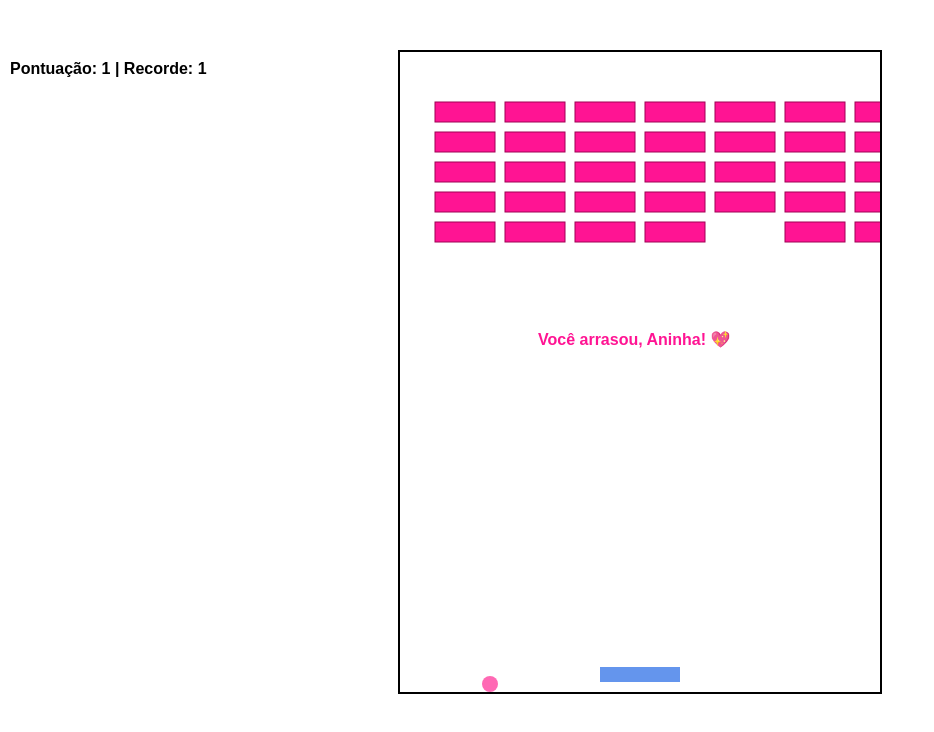
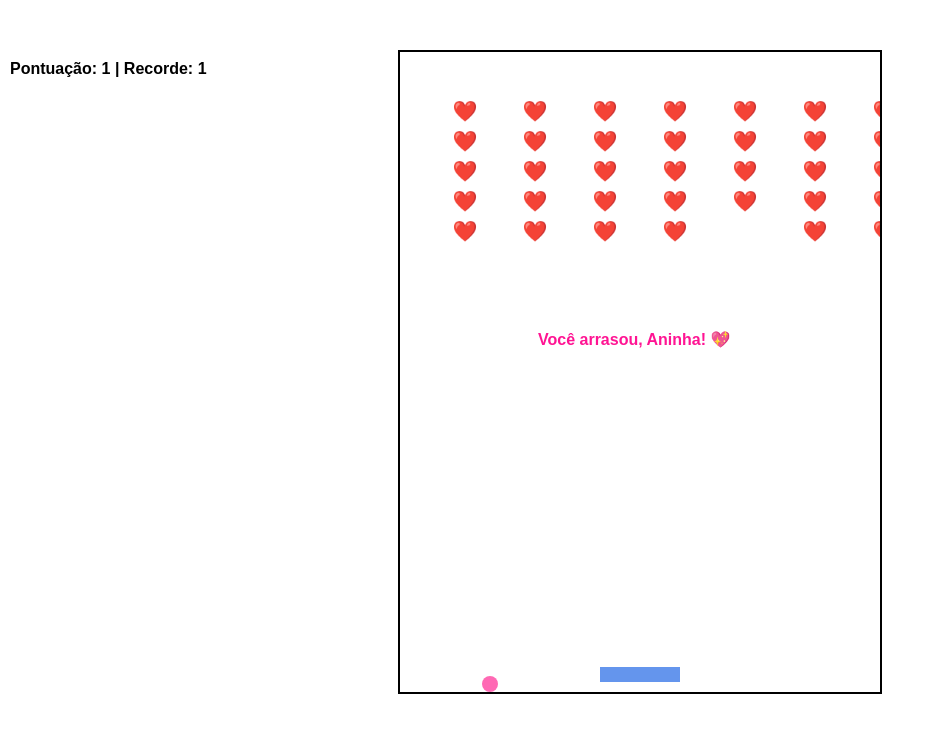
Before and after one commit to noahakilah20/brickbreakerCarol1, a plain HTML site: page jogo-da-A.html in a window 1280 px wide. Shown: the whole page, without its empty margins (0-934 px from the left). Drawn offline with Linux system fonts and the light colour scheme.

Commit message:
Update jogo-da-A.html

```diff
--- a/jogo-da-A.html
+++ b/jogo-da-A.html
@@ -105,23 +105,22 @@ for(let c=0; c<brickColumnCount; c++) {
 }
 
 function drawBricks() {
+  ctx.font = "20px Arial";
+  ctx.textAlign = "center";
+  ctx.textBaseline = "middle";
   for(let c=0; c<brickColumnCount; c++) {
     for(let r=0; r<brickRowCount; r++) {
       if(bricks[c][r].status === 1) {
-        let brickX = c*(brickWidth+brickPadding) + brickOffsetLeft;
-        let brickY = r*(brickHeight+brickPadding) + brickOffsetTop;
+        let brickX = c*(brickWidth+brickPadding) + brickOffsetLeft + brickWidth / 2;
+        let brickY = r*(brickHeight+brickPadding) + brickOffsetTop + brickHeight / 2;
         bricks[c][r].x = brickX;
         bricks[c][r].y = brickY;
-        ctx.beginPath();
-        ctx.fillStyle = "#ff1493";
-        ctx.fillRect(brickX, brickY, brickWidth, brickHeight);
-        ctx.strokeStyle = "#a00055";
-        ctx.strokeRect(brickX, brickY, brickWidth, brickHeight);
-        ctx.closePath();
+        ctx.fillText("❤️", brickX, brickY);
       }
     }
   }
 }
+
 
 function drawPaddle() {
   ctx.beginPath();
```
